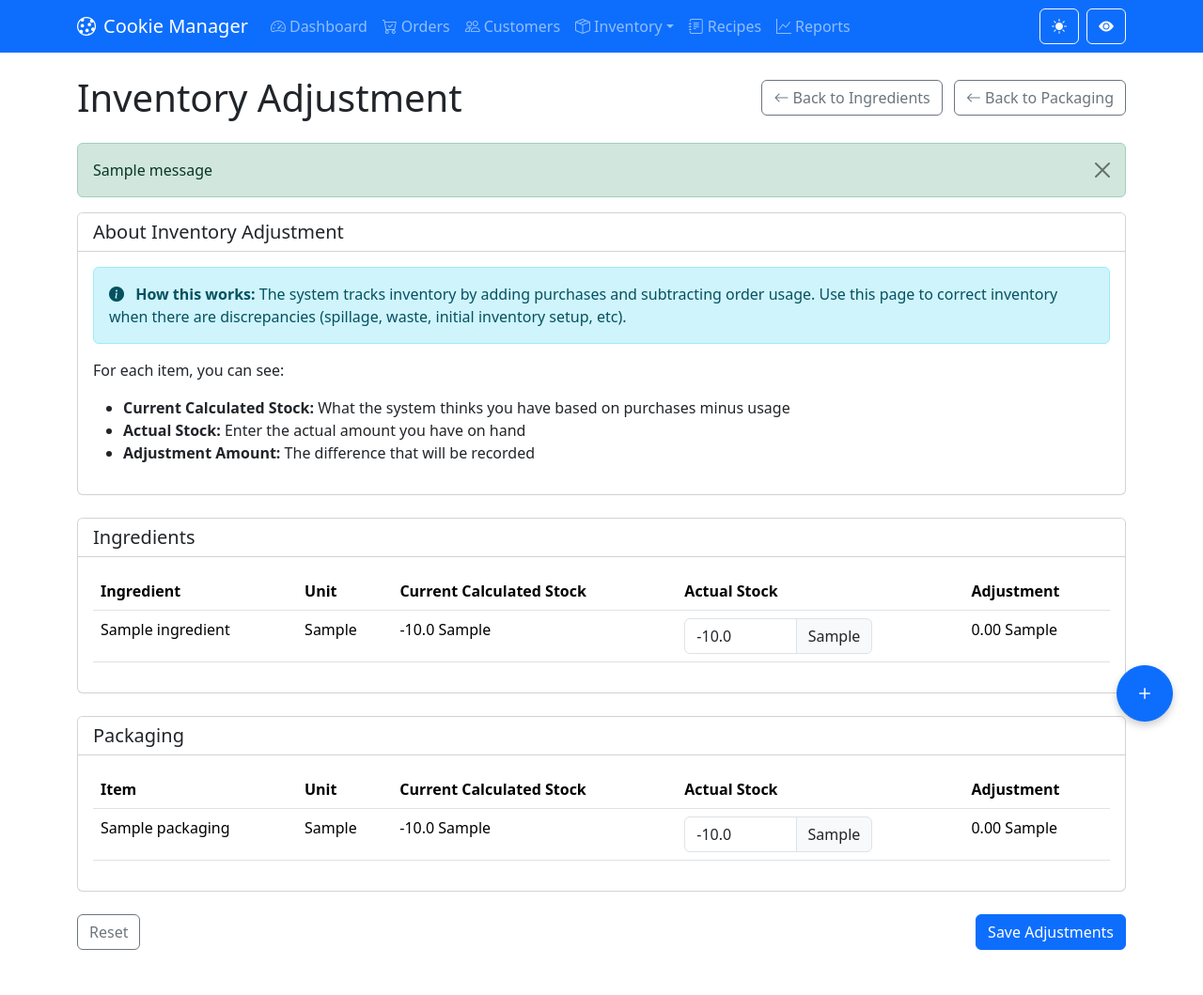
After one commit to mukhma0c/cookies_manager, a Flask app: page /inventory/adjust in a window 1280 px wide. The commit adds this page. Shown: the whole page at 94% size. Run offline with Flask 3, Linux system fonts and the light colour scheme; tables that the repository leaves empty hold one stand-in row (values such as "Sample post"); one stand-in notice (Sample message) is shown; some libraries are stand-ins or nearby versions.

Commit message:
feat: add inventory adjustment feature for initial setup and ongoing management
This commit introduces a comprehensive inventory adjustment solution that allows:
- Calculating current inventory levels
- Manually adjusting stock levels
- Creating adjustment records for tracking
- Supporting both initial setup and periodic reconciliation

Key changes:
- Added new route `/adjust` for inventory adjustment
- Created `adjust.html` template with interactive stock adjustment
- Implemented `process_adjustment()` to record inventory changes
- Updated navigation links in ingredients and packaging pages
- Added JavaScript for dynamic adjustment calculations

```diff
--- /dev/null
+++ b/templates/inventory/adjust.html
@@ -0,0 +1,196 @@
+{% extends 'base.html' %}
+
+{% block title %}Adjust Inventory - Cookie Manager{% endblock %}
+
+{% block content %}
+<div class="d-flex justify-content-between align-items-center mb-4">
+    <h1 class="m-0">Inventory Adjustment</h1>
+    <div>
+        <a href="{{ url_for('inventory.list_ingredients') }}" class="btn btn-outline-secondary me-2">
+            <i class="bi bi-arrow-left"></i> Back to Ingredients
+        </a>
+        <a href="{{ url_for('inventory.list_packaging') }}" class="btn btn-outline-secondary">
+            <i class="bi bi-arrow-left"></i> Back to Packaging
+        </a>
+    </div>
+</div>
+
+{% with messages = get_flashed_messages(with_categories=true) %}
+  {% if messages %}
+    {% for category, message in messages %}
+      <div class="alert alert-{{ category }} alert-dismissible fade show" role="alert">
+        {{ message }}
+        <button type="button" class="btn-close" data-bs-dismiss="alert" aria-label="Close"></button>
+      </div>
+    {% endfor %}
+  {% endif %}
+{% endwith %}
+
+<div class="card mb-4">
+    <div class="card-header bg-white">
+        <h5 class="card-title mb-0">About Inventory Adjustment</h5>
+    </div>
+    <div class="card-body">
+        <div class="alert alert-info">
+            <i class="bi bi-info-circle-fill me-2"></i>
+            <strong>How this works:</strong> The system tracks inventory by adding purchases and subtracting order usage.
+            Use this page to correct inventory when there are discrepancies (spillage, waste, initial inventory setup, etc).
+        </div>
+        <p>For each item, you can see:</p>
+        <ul>
+            <li><strong>Current Calculated Stock:</strong> What the system thinks you have based on purchases minus usage</li>
+            <li><strong>Actual Stock:</strong> Enter the actual amount you have on hand</li>
+            <li><strong>Adjustment Amount:</strong> The difference that will be recorded</li>
+        </ul>
+    </div>
+</div>
+
+<form action="{{ url_for('inventory.process_adjustment') }}" method="post">
+    <!-- Ingredients Table -->
+    <div class="card mb-4">
+        <div class="card-header bg-white">
+            <h5 class="card-title mb-0">Ingredients</h5>
+        </div>
+        <div class="card-body">
+            <div class="table-responsive">
+                <table class="table table-hover">
+                    <thead>
+                        <tr>
+                            <th>Ingredient</th>
+                            <th>Unit</th>
+                            <th>Current Calculated Stock</th>
+                            <th>Actual Stock</th>
+                            <th>Adjustment</th>
+                        </tr>
+                    </thead>
+                    <tbody>
+                        {% for item in ingredients %}
+                            <tr>
+                                <td>{{ item.ingredient.name }}</td>
+                                <td>{{ item.ingredient.default_unit }}</td>
+                                <td>{{ item.current_stock|round(2) }} {{ item.ingredient.default_unit }}</td>
+                                <td>
+                                    <div class="input-group" style="max-width: 200px;">
+                                        <input type="number" class="form-control actual-stock"
+                                               id="ingredient_{{ item.ingredient.id }}"
+                                               name="ingredient_{{ item.ingredient.id }}"
+                                               value="{{ item.current_stock|round(2) }}"
+                                               step="0.01" min="0"
+                                               data-current="{{ item.current_stock }}">
+                                        <span class="input-group-text">{{ item.ingredient.default_unit }}</span>
+                                    </div>
+                                </td>
+                                <td>
+                                    <span class="adjustment-value" id="adjustment_ingredient_{{ item.ingredient.id }}">0</span>
+                                    {{ item.ingredient.default_unit }}
+                                </td>
+                            </tr>
+                        {% endfor %}
+                    </tbody>
+                </table>
+            </div>
+        </div>
+    </div>
+
+    <!-- Packaging Table -->
+    <div class="card mb-4">
+        <div class="card-header bg-white">
+            <h5 class="card-title mb-0">Packaging</h5>
+        </div>
+        <div class="card-body">
+            <div class="table-responsive">
+                <table class="table table-hover">
+                    <thead>
+                        <tr>
+                            <th>Item</th>
+                            <th>Unit</th>
+                            <th>Current Calculated Stock</th>
+                            <th>Actual Stock</th>
+                            <th>Adjustment</th>
+                        </tr>
+                    </thead>
+                    <tbody>
+                        {% for item in packaging %}
+                            <tr>
+                                <td>{{ item.packaging.name }}</td>
+                                <td>{{ item.packaging.default_unit }}</td>
+                                <td>{{ item.current_stock|round(2) }} {{ item.packaging.default_unit }}</td>
+                                <td>
+                                    <div class="input-group" style="max-width: 200px;">
+                                        <input type="number" class="form-control actual-stock"
+                                               id="packaging_{{ item.packaging.id }}"
+                                               name="packaging_{{ item.packaging.id }}"
+                                               value="{{ item.current_stock|round(2) }}"
+                                               step="0.01" min="0"
+                                               data-current="{{ item.current_stock }}">
+                                        <span class="input-group-text">{{ item.packaging.default_unit }}</span>
+                                    </div>
+                                </td>
+                                <td>
+                                    <span class="adjustment-value" id="adjustment_packaging_{{ item.packaging.id }}">0</span>
+                                    {{ item.packaging.default_unit }}
+                                </td>
+                            </tr>
+                        {% endfor %}
+                    </tbody>
+                </table>
+            </div>
+        </div>
+    </div>
+
+    <div class="d-flex justify-content-between mb-4">
+        <button type="button" class="btn btn-outline-secondary" onclick="resetForm()">Reset</button>
+        <button type="submit" class="btn btn-primary">Save Adjustments</button>
+    </div>
+</form>
+{% endblock %}
+
+{% block scripts %}
+<script>
+document.addEventListener('DOMContentLoaded', function() {
+    const actualStockInputs = document.querySelectorAll('.actual-stock');
+
+    // Function to update adjustment values
+    function updateAdjustment(input) {
+        const currentStock = parseFloat(input.dataset.current);
+        const actualStock = parseFloat(input.value) || 0;
+        const adjustment = actualStock - currentStock;
+
+        // Get the corresponding adjustment display element
+        const id = input.id;
+        const adjustmentEl = document.getElementById('adjustment_' + id);
+
+        // Update the adjustment value
+        adjustmentEl.textContent = adjustment.toFixed(2);
+
+        // Add visual indicator for the adjustment
+        if (adjustment > 0) {
+            adjustmentEl.className = 'adjustment-value text-success';
+            adjustmentEl.textContent = '+' + adjustmentEl.textContent;
+        } else if (adjustment < 0) {
+            adjustmentEl.className = 'adjustment-value text-danger';
+        } else {
+            adjustmentEl.className = 'adjustment-value';
+        }
+    }
+
+    // Add event listeners to each input
+    actualStockInputs.forEach(input => {
+        input.addEventListener('input', function() {
+            updateAdjustment(this);
+        });
+
+        // Initialize
+        updateAdjustment(input);
+    });
+
+    // Expose resetForm to global scope
+    window.resetForm = function() {
+        actualStockInputs.forEach(input => {
+            input.value = input.dataset.current;
+            updateAdjustment(input);
+        });
+    };
+});
+</script>
+{% endblock %}
--- a/views/inventory.py
+++ b/views/inventory.py
@@ -1,5 +1,7 @@
 from flask import Blueprint, render_template, request, redirect, url_for, flash, current_app
-from models import db, Ingredient, Packaging
+from models import db, Ingredient, Packaging, Purchase, OrderIngredient, OrderPackaging
+from datetime import datetime
+from sqlalchemy import func
 import os
 from werkzeug.utils import secure_filename
 import uuid
@@ -236,3 +238,167 @@ def delete_packaging(packaging_id):
         flash(f'Error deleting packaging: {str(e)}', 'danger')
 
     return redirect(url_for('inventory.list_packaging'))
+
+@inventory_bp.route('/adjust', methods=['GET'])
+def adjust_inventory():
+    """Adjust inventory levels for ingredients and packaging."""
+    # Calculate current ingredient stock levels
+    ingredients_stock = []
+
+    # Get all ingredients
+    ingredients = Ingredient.query.order_by(Ingredient.name).all()
+
+    for ingredient in ingredients:
+        # Calculate total purchased
+        total_purchased = db.session.query(func.sum(Purchase.quantity)).filter(
+            Purchase.item_type == 'ingredient',
+            Purchase.item_id == ingredient.id
+        ).scalar() or 0
+
+        # Calculate total used in orders
+        total_used = db.session.query(func.sum(OrderIngredient.amount_used)).filter(
+            OrderIngredient.ingredient_id == ingredient.id
+        ).scalar() or 0
+
+        # Current stock level
+        current_stock = total_purchased - total_used
+
+        ingredients_stock.append({
+            'ingredient': ingredient,
+            'current_stock': current_stock
+        })
+
+    # Calculate current packaging stock levels
+    packaging_stock = []
+
+    # Get all packaging items
+    packaging_items = Packaging.query.order_by(Packaging.name).all()
+
+    for packaging in packaging_items:
+        # Calculate total purchased
+        total_purchased = db.session.query(func.sum(Purchase.quantity)).filter(
+            Purchase.item_type == 'packaging',
+            Purchase.item_id == packaging.id
+        ).scalar() or 0
+
+        # Calculate total used in orders
+        total_used = db.session.query(func.sum(OrderPackaging.quantity_used)).filter(
+            OrderPackaging.packaging_id == packaging.id
+        ).scalar() or 0
+
+        # Current stock level
+        current_stock = total_purchased - total_used
+
+        packaging_stock.append({
+            'packaging': packaging,
+            'current_stock': current_stock
+        })
+
+    return render_template(
+        'inventory/adjust.html',
+        ingredients=ingredients_stock,
+        packaging=packaging_stock
+    )
+
+@inventory_bp.route('/adjust/process', methods=['POST'])
+def process_adjustment():
+    """Process inventory adjustments and create adjustment records."""
+    adjustment_count = 0
+
+    # Process ingredient adjustments
+    for key, value in request.form.items():
+        if key.startswith('ingredient_'):
+            try:
+                ingredient_id = int(key.replace('ingredient_', ''))
+                actual_stock = float(value)
+
+                # Get the ingredient
+                ingredient = Ingredient.query.get_or_404(ingredient_id)
+
+                # Calculate current stock
+                total_purchased = db.session.query(func.sum(Purchase.quantity)).filter(
+                    Purchase.item_type == 'ingredient',
+                    Purchase.item_id == ingredient_id
+                ).scalar() or 0
+
+                total_used = db.session.query(func.sum(OrderIngredient.amount_used)).filter(
+                    OrderIngredient.ingredient_id == ingredient_id
+                ).scalar() or 0
+
+                current_stock = total_purchased - total_used
+
+                # Calculate adjustment needed
+                adjustment = actual_stock - current_stock
+
+                # If there's an adjustment needed, create a purchase record
+                if abs(adjustment) > 0.001:  # Use small epsilon to avoid floating point issues
+                    purchase = Purchase(
+                        purchase_date=datetime.utcnow().date(),
+                        item_type='ingredient',
+                        item_id=ingredient_id,
+                        quantity=adjustment,
+                        unit=ingredient.default_unit,
+                        total_cost_cents=0,  # No cost for adjustments
+                        notes=f"Inventory adjustment: {'Addition' if adjustment > 0 else 'Reduction'}"
+                    )
+
+                    # Set unit cost to 0
+                    purchase.unit_cost_cents = 0
+
+                    db.session.add(purchase)
+                    adjustment_count += 1
+            except (ValueError, TypeError):
+                continue
+
+        # Process packaging adjustments
+        elif key.startswith('packaging_'):
+            try:
+                packaging_id = int(key.replace('packaging_', ''))
+                actual_stock = float(value)
+
+                # Get the packaging
+                packaging = Packaging.query.get_or_404(packaging_id)
+
+                # Calculate current stock
+                total_purchased = db.session.query(func.sum(Purchase.quantity)).filter(
+                    Purchase.item_type == 'packaging',
+                    Purchase.item_id == packaging_id
+                ).scalar() or 0
+
+                total_used = db.session.query(func.sum(OrderPackaging.quantity_used)).filter(
+                    OrderPackaging.packaging_id == packaging_id
+                ).scalar() or 0
+
+                current_stock = total_purchased - total_used
+
+                # Calculate adjustment needed
+                adjustment = actual_stock - current_stock
+
+                # If there's an adjustment needed, create a purchase record
+                if abs(adjustment) > 0.001:  # Use small epsilon to avoid floating point issues
+                    purchase = Purchase(
+                        purchase_date=datetime.utcnow().date(),
+                        item_type='packaging',
+                        item_id=packaging_id,
+                        quantity=adjustment,
+                        unit=packaging.default_unit,
+                        total_cost_cents=0,  # No cost for adjustments
+                        notes=f"Inventory adjustment: {'Addition' if adjustment > 0 else 'Reduction'}"
+                    )
+
+                    # Set unit cost to 0
+                    purchase.unit_cost_cents = 0
+
+                    db.session.add(purchase)
+                    adjustment_count += 1
+            except (ValueError, TypeError):
+                continue
+
+    # Commit changes if any adjustments were made
+    if adjustment_count > 0:
+        db.session.commit()
+        flash(f'Successfully recorded {adjustment_count} inventory adjustments.', 'success')
+    else:
+        flash('No inventory adjustments were needed.', 'info')
+
+    return redirect(url_for('inventory.adjust_inventory'))
```
Also changed, not shown: templates/inventory/ingredients.html (+8 -3 lines), templates/inventory/packaging.html (+8 -3 lines).
